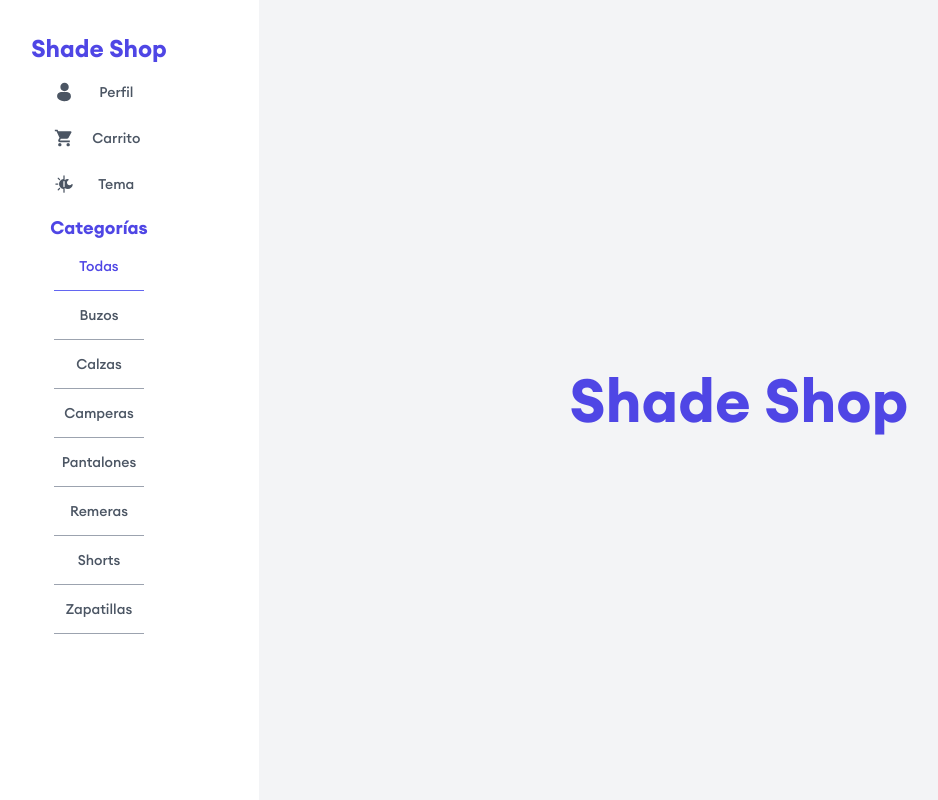
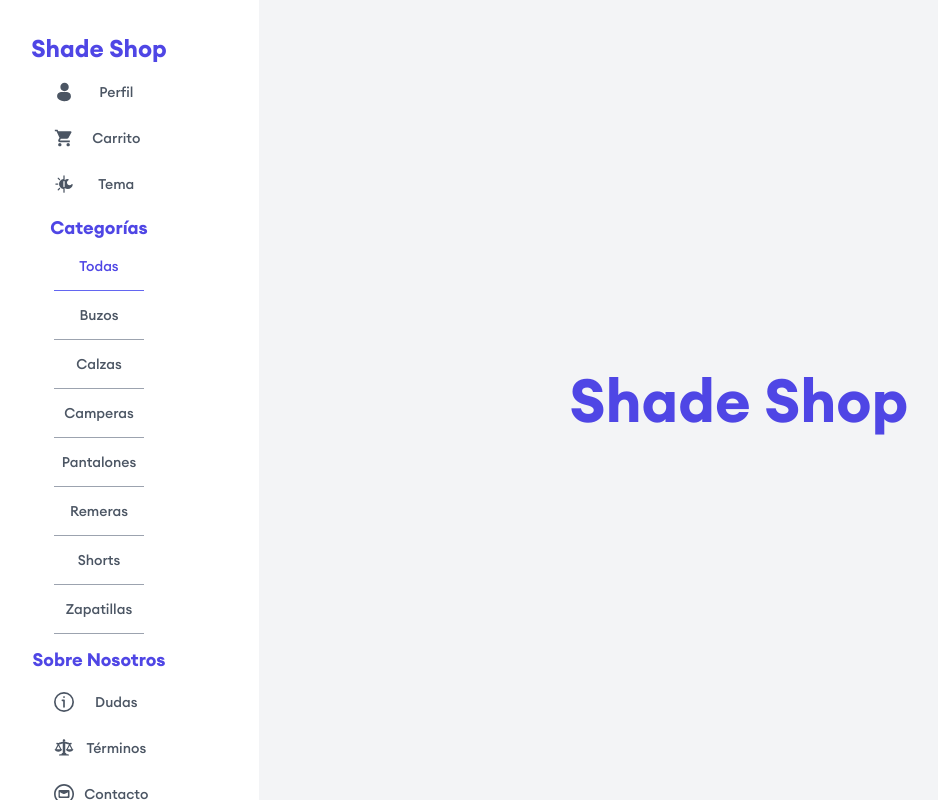
Before and after one commit to AgusjkDev/Shade-Shop, a Next.js app: page / in a window 1280 px wide. Shown: the whole page, without its empty margins (61-999 px from the left). Built offline with nearby package versions, Linux system fonts and the light colour scheme; no server answers.

Commit message:
Add AboutButtons in Menu component

```diff
--- /dev/null
+++ b/src/components/Layout/Menu/AboutButtons.tsx
@@ -0,0 +1,44 @@
+import MenuButton from "./MenuButton";
+import { faq, terms, contact } from "data/svgs";
+
+interface AboutButton {
+    key: string;
+    title: string;
+    href: string;
+    children: React.ReactNode;
+    svg: SVG;
+}
+
+const MAIN_BUTTONS: AboutButton[] = [
+    {
+        key: "faq",
+        title: "¡Visita las preguntas frecuentes!",
+        href: "#", // href: "/faq",
+        children: "Dudas",
+        svg: faq,
+    },
+    {
+        key: "terms",
+        title: "¡Visita los términos y condiciones!",
+        href: "#", // href: "/terms",
+        children: "Términos",
+        svg: terms,
+    },
+    {
+        key: "contact",
+        title: "¡Contáctanos!",
+        href: "#", // href: "/contact",
+        children: "Contacto",
+        svg: contact,
+    },
+];
+
+export default function AboutButtons() {
+    return (
+        <>
+            {MAIN_BUTTONS.map(props => (
+                <MenuButton {...props} />
+            ))}
+        </>
+    );
+}
--- a/src/components/Layout/Menu/Menu.tsx
+++ b/src/components/Layout/Menu/Menu.tsx
@@ -4,12 +4,13 @@ import Link from "next/link";
 import AppContext from "context/AppContext";
 import MainButtons from "./MainButtons";
 import Categories from "./Categories";
+import AboutButtons from "./AboutButtons";
 
 export default function Menu() {
     const { showCategories } = useContext(AppContext);
 
     return (
-        <div className="fixed bottom-0 w-full bg-white py-3.5 md:static md:bottom-auto md:flex md:max-w-xs md:flex-col md:gap-3 md:py-8">
+        <div className="fixed bottom-0 w-full bg-white py-3.5 md:static md:bottom-auto md:flex md:max-h-screen md:max-w-xs md:flex-col md:gap-3 md:py-8 md:[overflow-y:overlay]">
             <div className="flex items-center justify-evenly md:flex-col md:items-center md:gap-2.5">
                 <h1 className="order-3 text-center text-xl font-bold text-secondary hover:text-secondary-dark md:order-none md:text-2xl">
                     <Link href="/">Shade Shop</Link>
@@ -29,6 +30,12 @@ export default function Menu() {
 
                 <Categories />
             </div>
+
+            <div className="hidden items-center justify-evenly md:flex md:flex-col md:items-center md:gap-2.5">
+                <h3 className="text-center text-lg font-bold text-secondary">Sobre Nosotros</h3>
+
+                <AboutButtons />
+            </div>
         </div>
     );
 }
--- a/src/data/svgs.ts
+++ b/src/data/svgs.ts
@@ -22,3 +22,18 @@ export const arrowBack: SVG = {
     viewBox: "0 0 24 24",
     path: "M5.828 7l2.536 2.536L6.95 10.95 2 6l4.95-4.95 1.414 1.414L5.828 5H13a8 8 0 1 1 0 16H4v-2h9a6 6 0 1 0 0-12H5.828z",
 };
+
+export const faq: SVG = {
+    viewBox: "0 0 24 24",
+    path: "M12,0A12,12,0,1,0,24,12,12.013,12.013,0,0,0,12,0Zm0,22A10,10,0,1,1,22,12,10.011,10.011,0,0,1,12,22Z M12,9H10a1,1,0,0,0,0,2h1v7a1,1,0,0,0,2,0V10A1,1,0,0,0,12,9Z M12.02,5h-.01a1.005,1.005,0,1,0,.01,0Z",
+};
+
+export const terms: SVG = {
+    viewBox: "0 0 1024 1024",
+    path: "M514 192c34-1 61-28 62-62 1-37-29-67-66-66-34 1-61 28-62 62-1 37 29 67 66 66z m464 384h-18l-127-246c18-2 36-9 52-16 24-11 29-43 11-62l-1-1c-11-11-28-15-43-8-14 6-34 13-53 13-56 0-81-64-287-64s-231 64-287 64c-20 0-39-6-53-13-15-6-32-3-43 8l-1 1c-18 19-13 50 11 62 16 8 34 14 52 16l-127 246h-18c-8 0-14 7-13 15 11 64 92 113 191 113s180-49 191-113c1-8-5-15-13-15h-18l-127-245c83-7 127-49 191-49v486c-35 0-64 29-64 64h-71c-28 0-57 29-57 64h512c0-35-29-64-71-64h-57c0-35-29-64-64-64v-486c64 0 108 42 191 49l-127 245h-18c-8 0-14 7-13 15 11 64 92 113 191 113s180-49 191-113c1-8-5-15-13-15z m-658 0h-192l96-180 96 180z m384 0l96-180 96 180h-192z",
+};
+
+export const contact: SVG = {
+    viewBox: "0 0 48 48",
+    path: "M24.04,0c-13.255,0-24,10.745-24,24s10.745,24,24,24s24-10.745,24-24S37.295,0,24.04,0z M24.069,44.008 C13,44.008,4.028,35.035,4.028,23.967S13,3.926,24.069,3.926c11.068,0,20.041,8.973,20.041,20.041S35.138,44.008,24.069,44.008z M35.25,14.576H12.83c-1.104,0-2,0.896-2,2v14.848c0,1.104,0.896,2,2,2h22.42c1.104,0,2-0.896,2-2V16.576 C37.25,15.472,36.354,14.576,35.25,14.576z M33.41,28.181c0,1.104-0.896,2-2,2H16.069c-1.104,0-2-0.896-2-2v-8.098 c0,0,0.013-0.699,1.28,0c0.015,0.008,0.023,0.011,0.037,0.018c2.048,1.17,4.362,2.278,7.683,3.667 c0.225,0.076,0.695,0.165,1.377-0.008c3.297-0.974,6.079-2.286,8.199-3.488l0.001,0.001c0,0,0.764-0.462,0.764,0V28.181z",
+};
```
